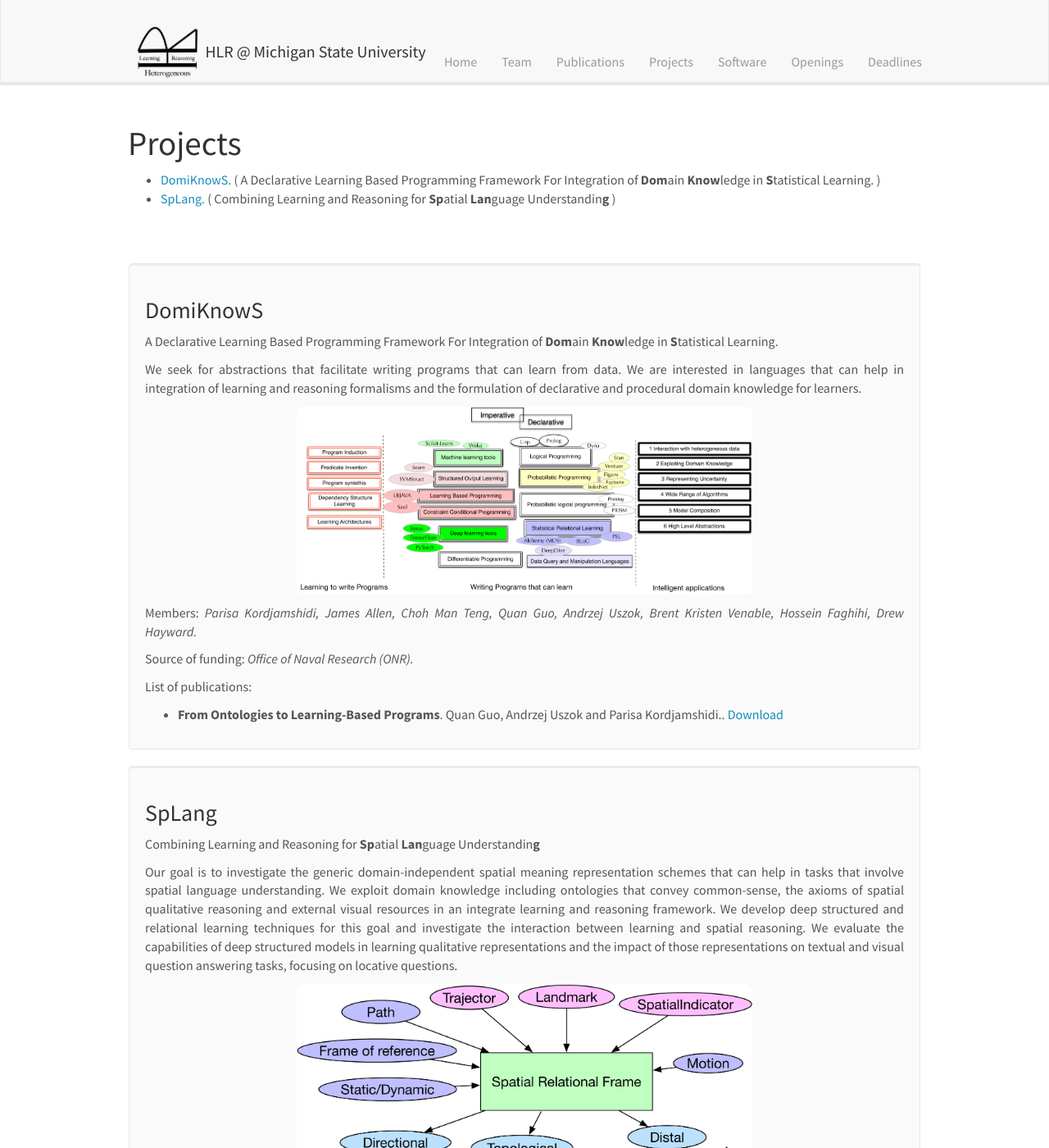
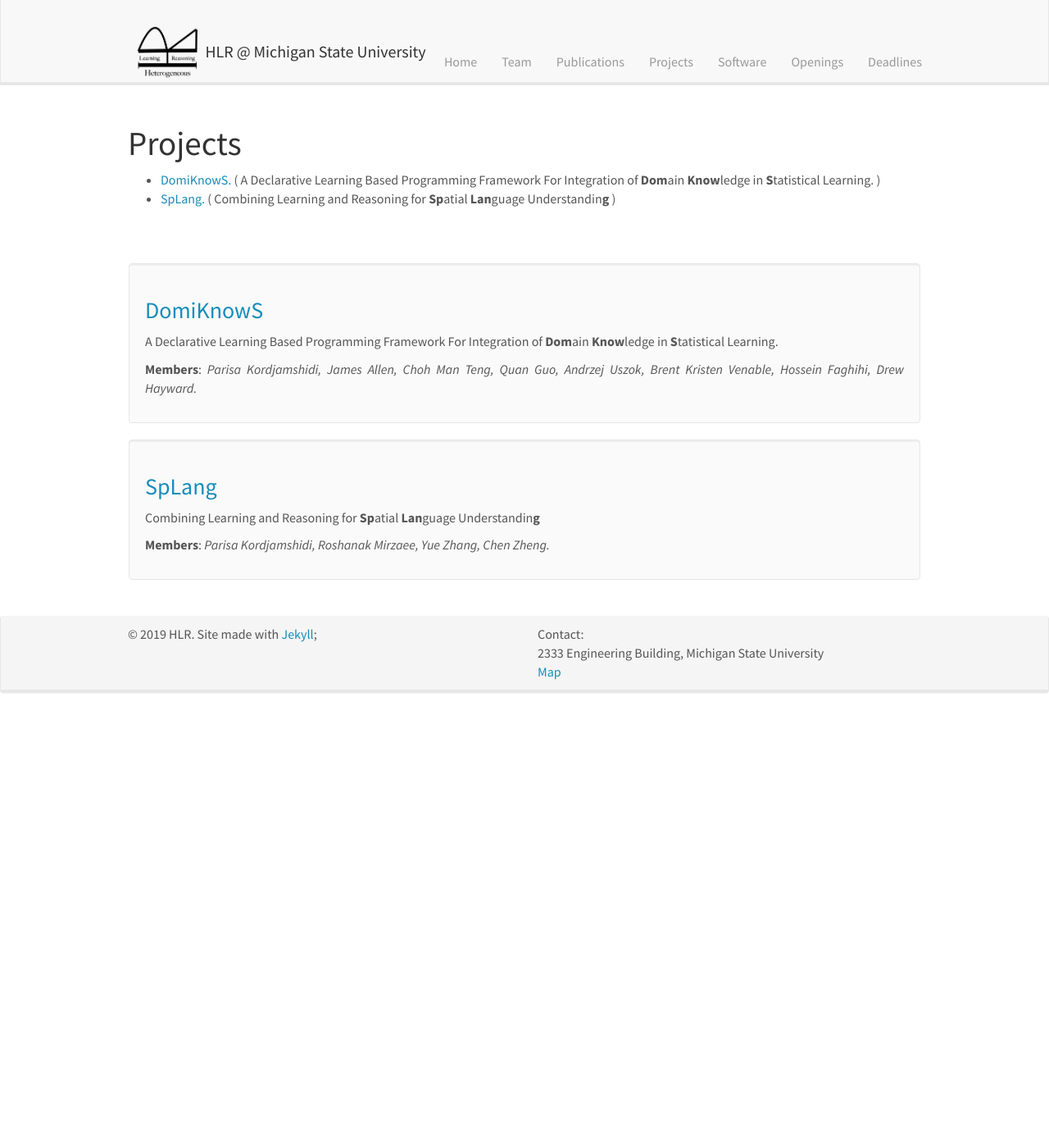
Before and after one commit to HLR/HLR.github.io, a Jekyll site: the page built from _pages/projects.md, in a window 1280 px wide and 1400 px high. Shown: the whole window at 82% size. Built offline with Jekyll 4.4.1, drawn with Linux system fonts in a browser that asks for light colours; nearby versions of some CDN libraries; some of the changed text lies outside the part shown.

Commit message:
add splang and domiknows separate pages

```diff
--- a/_data/projects.yml
+++ b/_data/projects.yml
@@ -1,4 +1,5 @@
 #Projects
+
 
 - title: "DomiKnowS"
   id: domiknows
--- /dev/null
+++ b/_pages/domiknows.md
@@ -0,0 +1,33 @@
+---
+title: "DomiKnowS"
+layout: textlay
+excerpt: "DomiKnowS"
+sitemap: false
+permalink: /domiknows/
+---
+
+{% for p in site.data.projects %}
+{% if p.title == page.title %}
+{% assign project = p %}
+{% endif %}
+{% endfor %}
+
+{% assign project = site.data.projects | where: "title", page.title %}
+{% assign project = project[0] %}
+
+
+### {{ project.title }}
+<p> {{ project.description }} </p>
+<p> {{ project.info }} </p>
+<p><img src="{{ site.url }}{{ site.baseurl }}/images/picpic/projects/{{ project.image }}" class="img-responsive" width="80%" style="margin:auto"></p>
+<p><b>Members</b>: <em> {{ project.members }}, {{project.graduate_students}} </em></p>
+[//]: # (<p>Github: <strong><a href="{{ project.webpage }}">{{ project.title }}</a></strong></p>)
+<p><b>Source of funding</b>: <i>{{ project.funding_resource }}</i> </p>
+{% if project.publications %}
+<p>List of <b>publications</b>: </p>
+{% for pub in project.publications %}
+<ul>
+<li><strong>{{ pub.title }}</strong>. {{ pub.authors }}. <a href="{{ pub.link }}">Download</a> </li>
+</ul>
+{% endfor %}
+{% endif %}
--- a/_pages/projects.md
+++ b/_pages/projects.md
@@ -23,13 +24,13 @@
 
 <div class="col-sm-12 clearfix" id="#{{ project.id }}">
 <div class="well">
-### {{ project.title }}
+### <a href="/{{ project.id }}">{{ project.title }}</a>
 <p> {{ project.description }} </p>
-<p> {{ project.info }} </p>
-<p><img src="{{ site.url }}{{ site.baseurl }}/images/picpic/projects/{{ project.image }}" class="img-responsive" width="60%" style="margin:auto"></p>
-<p>Members: <em> {{ project.members }}, {{project.graduate_students}} </em></p>
+<!---<p> {{ project.info }} </p>
+<p><img src="{{ site.url }}{{ site.baseurl }}/images/picpic/projects/{{ project.image }}" class="img-responsive" width="60%" style="margin:auto"></p> -->
+<p><b>Members</b>: <em> {{ project.members }}, {{project.graduate_students}} </em></p>
 [//]: # (<p>Github: <strong><a href="{{ project.webpage }}">{{ project.title }}</a></strong></p>)
-<p>Source of funding: <i>{{ project.funding_resource }}</i> </p>
+<!---<p>Source of funding: <i>{{ project.funding_resource }}</i> </p>
 {% if project.publications %}
 <p>List of publications: </p>
 {% for pub in project.publications %}
@@ -37,7 +38,7 @@
 <li><strong>{{ pub.title }}</strong>. {{ pub.authors }}. <a href="{{ pub.link }}">Download</a> </li>
 </ul>
 {% endfor %}
-{% endif %}
+{% endif %}-->
 </div>
  </div>
 
--- /dev/null
+++ b/_pages/splang.md
@@ -0,0 +1,33 @@
+---
+title: "SpLang"
+layout: textlay
+excerpt: "SpLang"
+sitemap: false
+permalink: /splang/
+---
+
+{% for p in site.data.projects %}
+{% if p.title == page.title %}
+{% assign project = p %}
+{% endif %}
+{% endfor %}
+
+{% assign project = site.data.projects | where: "title", page.title %}
+{% assign project = project[0] %}
+
+
+### {{ project.title }}
+<p> {{ project.description }} </p>
+<p> {{ project.info }} </p>
+<p><img src="{{ site.url }}{{ site.baseurl }}/images/picpic/projects/{{ project.image }}" class="img-responsive" width="60%" style="margin:auto"></p>
+<p><b>Members</b>: <em> {{ project.members }}, {{project.graduate_students}} </em></p>
+[//]: # (<p>Github: <strong><a href="{{ project.webpage }}">{{ project.title }}</a></strong></p>)
+<p><b>Source of funding</b>: <i>{{ project.funding_resource }}</i> </p>
+{% if project.publications %}
+<p>List of <b>publications</b>: </p>
+{% for pub in project.publications %}
+<ul>
+<li><strong>{{ pub.title }}</strong>. {{ pub.authors }}. <a href="{{ pub.link }}">Download</a> </li>
+</ul>
+{% endfor %}
+{% endif %}
```
Also changed, not shown: other parts of _pages/projects.md (+2 -1 lines), _pages/openings.md (+2 -0 lines).
